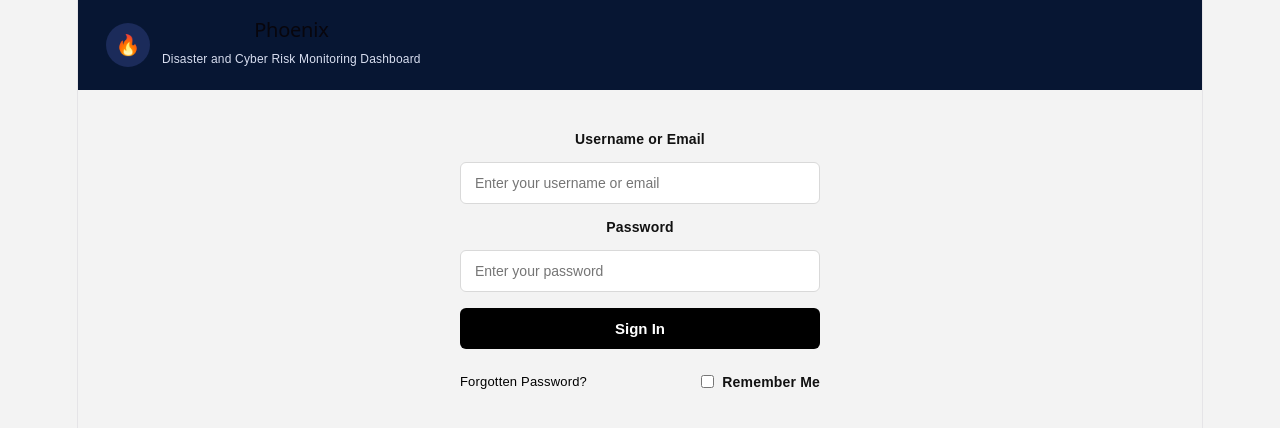
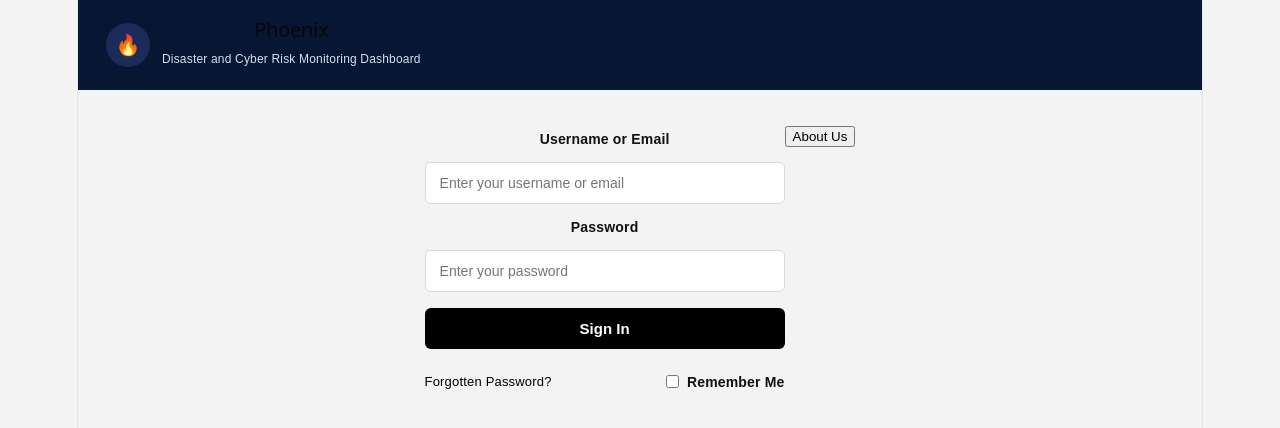
Before and after one commit to Hardhat-Enterprises/Phoenix, a React app in the folder frontend/frontend/: page / in a window 1280 px wide. Shown: the top 428 px of the page. Built offline with nearby package versions, Linux system fonts and the light colour scheme; the HTML template or start-up script is replaced by a standard one.

Commit message:
Providing temporary button for access between login and about us page

```diff
--- a/frontend/frontend/src/App.jsx
+++ b/frontend/frontend/src/App.jsx
@@ -1,8 +1,11 @@
+import {useState} from "react";
 import LoginForm from "./components/LoginForm";
 import "./App.css";
 import AboutUs from "./AboutUs";
 
 function App() {
+  const [showAbout, setShowAbout] = useState(false);
+
   return (
     <div className="login-page">
       <div className="temp-header">
@@ -14,13 +17,24 @@ function App() {
       </div>
 
       <div className="page-content">
-        <LoginForm />
+        {showAbout ? (
+          <>
+            <AboutUs />
+            <button onClick={() => setShowAbout(false)}>
+              Login Back Button Placeholder
+            </button>
+          </>
+        ) : (
+          <>
+            <LoginForm />
+            <button onClick={() => setShowAbout(true)}>
+              About Us
+            </button>
+          </>
+        )}
       </div>
-
     </div>
-
   );
-
 }
 
 export default App;
```
